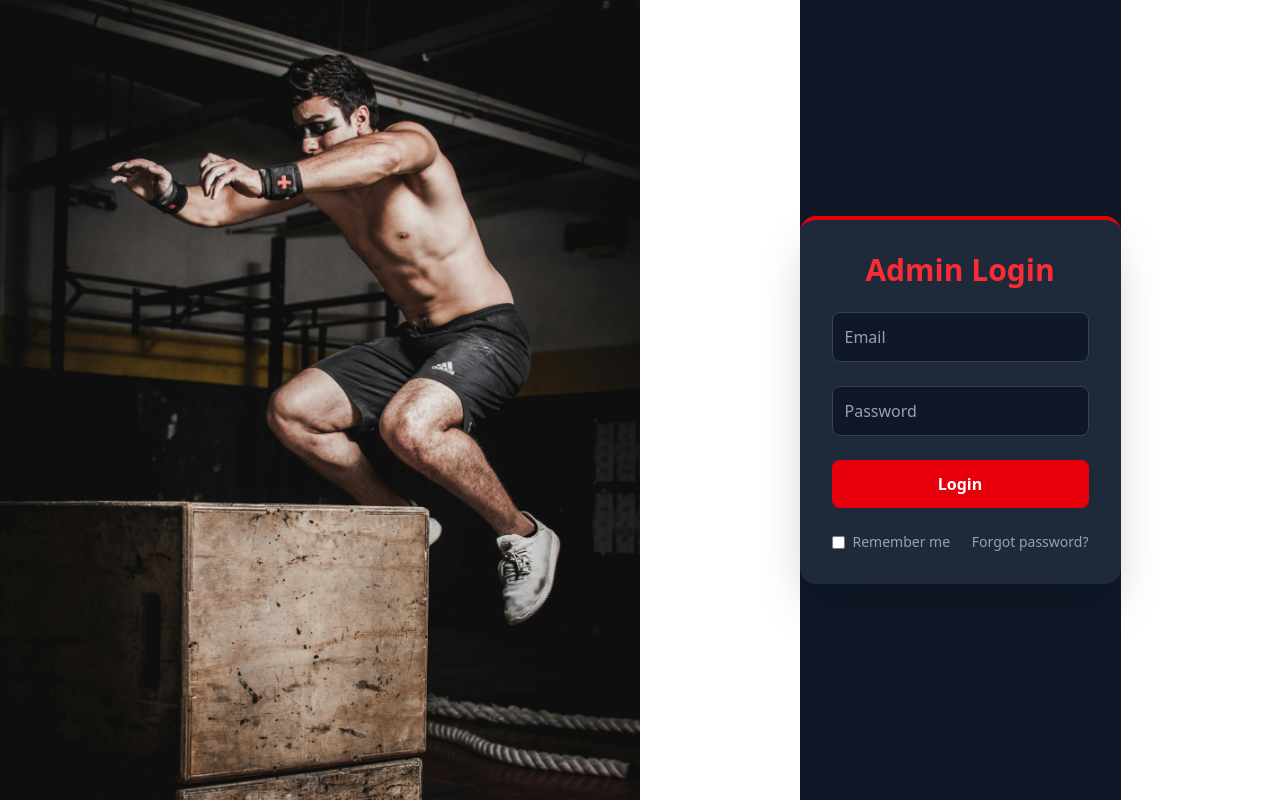
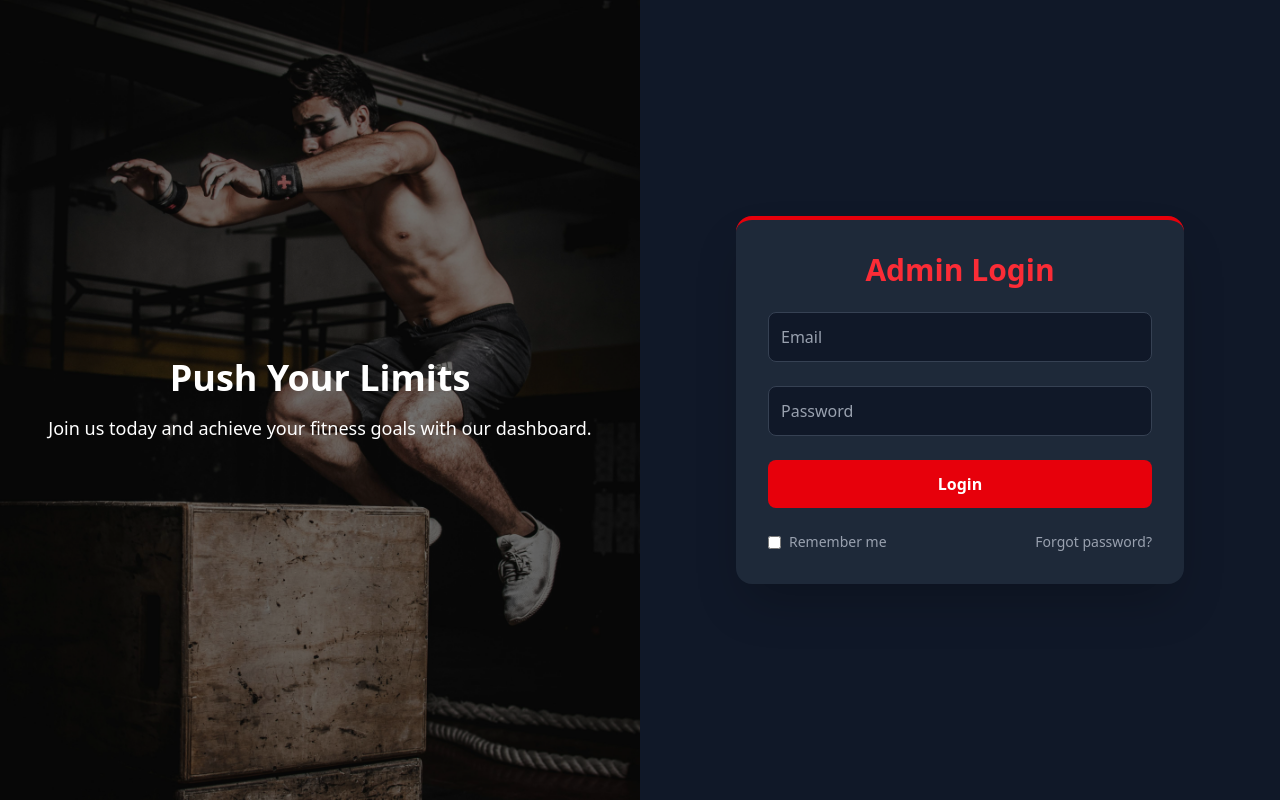
Before and after one commit to Krish-AryanDev/Gym-Dashboard-System, a React (Vite) app: page / in a window 1280 px wide. Built offline with nearby package versions, Linux system fonts and the light colour scheme.

Commit message:
Improve the UI

```diff
--- a/src/components/LoginPage.jsx
+++ b/src/components/LoginPage.jsx
@@ -4,14 +4,25 @@ import LoginForm from "./LoginForm"
 function LoginPage(){
     return(
         <>
-            <div className=" flex w-full h-screen">
-                <div className="hidden md:block md:w-1/2">
-                    <img src={LoginPageImg}
+            <div className="flex w-full h-screen">
+                {/* Left image section */}
+                <div className="hidden md:block md:w-1/2 relative h-screen">
+                    <img
+                    src={LoginPageImg}
+                    alt="Gym"
                     className="h-full w-full object-cover object-top"
-                     />
-
+                    />
+                    {/* Dark overlay */}
+                    <div className="absolute inset-0 w-full h-full bg-black/50 flex flex-col justify-center items-center">
+                        <h1 className="text-4xl font-bold text-white mb-4 text-center">
+                            Push Your Limits
+                        </h1>
+                        <p className="text-white text-lg text-center px-6">
+                            Join us today and achieve your fitness goals with our dashboard.
+                        </p>
+                    </div>
                 </div>
-                <div className="w-full md:w-1/2 flex items-center justify-center">
+                <div className="w-full md:w-1/2 ">
                     <LoginForm />
                 </div>
             </div>
```
